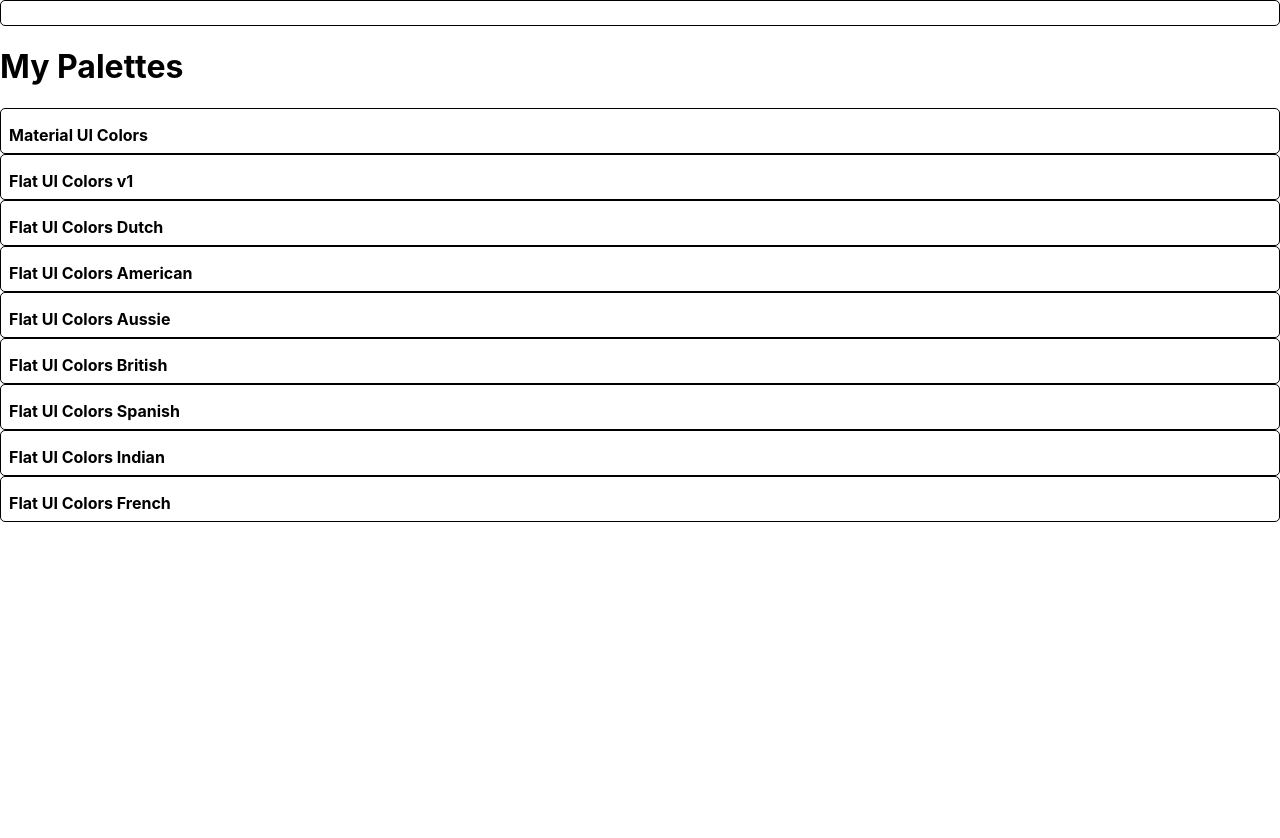
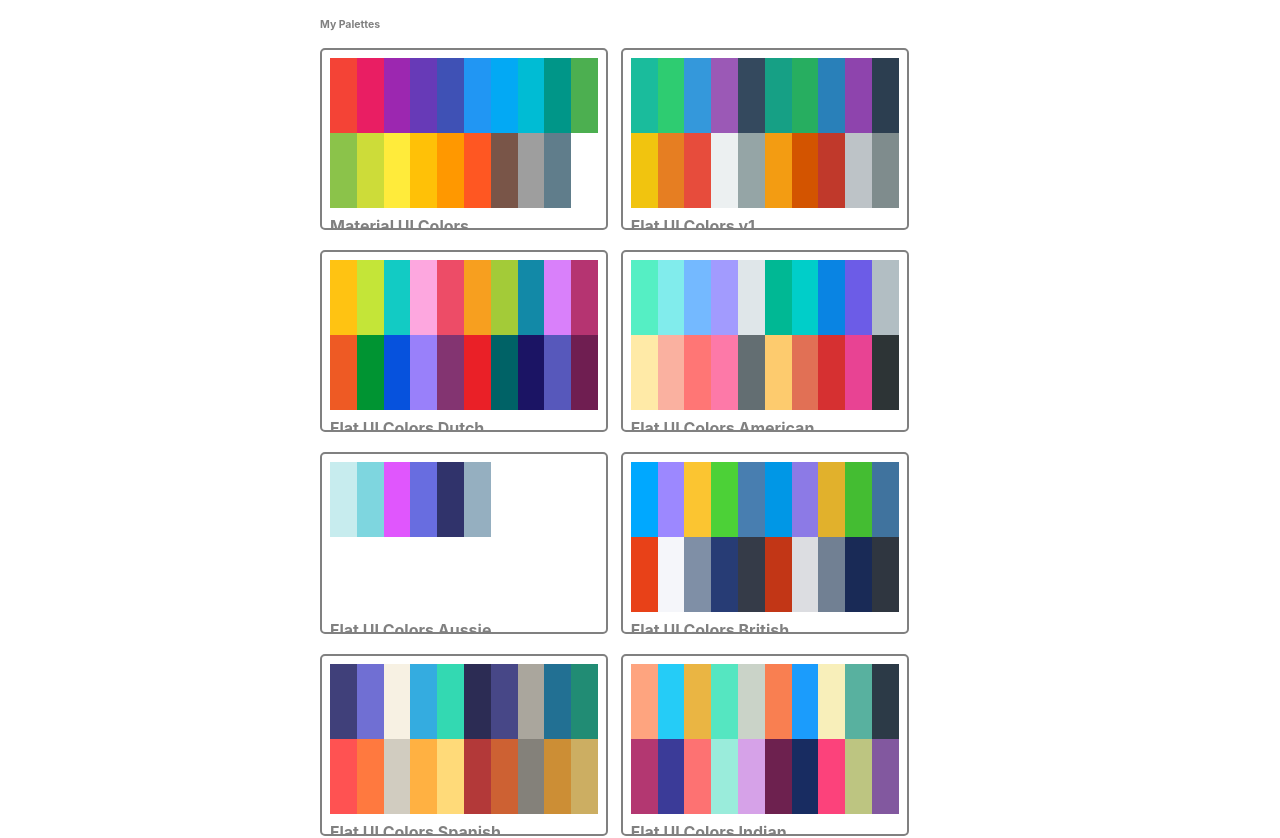
Before and after one commit to kimiakamrava/collage-app-frontend, a React (Create React App) app: page /palettes in a window 1280 px wide. Shown: the top 838 px of the page. Before the commit the page ends 800 px from the top, so only its background shows below. Built offline with nearby package versions, Linux system fonts and the light colour scheme.

Commit message:
show the palette in homepage

```diff
--- a/src/HomePalette.js
+++ b/src/HomePalette.js
@@ -4,7 +4,7 @@
 const style = {
     root:{
       backgroundColor: "white",
-      border: "1px solid black",
+      border: "2px solid gray",
       borderRadius:"5px",
       padding:"0.5rem",
       position: "relative",
@@ -14,7 +14,11 @@
         }
     },
     colors: {
-      backgroundColor: "grey",
+      backgroundColor: "white",
+      height:"150px",
+      width: "100%",
+      borderRadius: "5px" ,
+      overFlow: "hidden",
     },
     images: {
       display:"flex"
@@ -24,21 +28,39 @@
       justifyContent: "space-between",
       alignItems: "center",
       margin: "0",
-      color: "black",
+      color: "gray",
       paddingTop: "0.5rem",
       fontSize: "1rem",
       position: "relative",
     },
+    lilColor:{
+        height:"50%",
+        width:"10%",
+        display: "inline-block",
+        margin:"0 auto",
+        position: "relative",
+        marginBottom:"-2px",
+        borderRadius:"hidden",
+    }
 };
 
 function HomePalette(props) {
-    const {classes, paletteName} = props;
+    const {classes, paletteName, colors} = props;
+    const lilColorGrid = colors.map(color => (
+        <div className={classes.lilColor}
+         style={{backgroundColor: color.color}}
+         key={color.name}
+        />
+    ))
     return (
         <div className={classes.root}>
-        <div className={classes.colors}></div>
-        <h5 className={classes.title}>{paletteName}</h5>
+        <div className={classes.colors}>
+        {lilColorGrid}
         </div>
-    )
+        <h5 className={classes.title}>{paletteName}
+        </h5>
+        </div>
+    );
 }
 
 export default withStyles(style)(HomePalette);
--- a/src/PaletteAll.js
+++ b/src/PaletteAll.js
@@ -1,21 +1,64 @@
 import React, { Component } from 'react';
 import HomePalette from './HomePalette';
 import { Link } from "react-router-dom";
+import { withStyles } from '@material-ui/styles';
+
+const style = {
+    root: {
+        backgroundColor: "white",
+        height: "100vh",
+        display: "flex",
+        alignItems:"flex-start",
+        justifyContent: "center",
+
+    },
+    container: {
+        width: "50%",
+        display: "flex",
+        alignItems: "flex-start",
+        flexDirection : "column",
+        flexWrap: "wrap",
+        justifyContent: "center",
+        fontSize: "8px"
+
+    },
+    nav: {
+        display: "flex",
+        alignItems: "center",
+        height: "6vh",
+        fontSize: "7px",
+        width : "100%",
+        justifyContent: "space-between",
+        color: "gray",
+    },
+    palettes:{
+      boxSizing: "border-box",
+      width: "100%",
+      display: "grid",
+      gridTemplateColumns:"repeat(2, 45%)",
+      gridGap: "2%",
+      fontSize: "8px",
+    }
+};
 
 class PaletteAll extends Component {
     render() {
-        const { palettes } = this.props;
+        const { palettes, classes } = this.props;
         return (
-            <div>
-                <HomePalette/>
-                <h1>My Palettes</h1>
-                {palettes.map(palette => (
-                 <HomePalette {...palette}/>
-                ))}
-
+            <div className={classes.root}>
+                <div className={classes.container}>
+                    <nav className={classes.nav}>
+                     <h1>My Palettes</h1>
+                    </nav>
+                   <div className={classes.palettes}>
+                     {palettes.map(palette => (
+                       <HomePalette {...palette}/>
+                    ))}
+                    </div>
+                </div>
             </div>
         );
     }
 }
 
-export default PaletteAll;
+export default withStyles(style)(PaletteAll);
```
